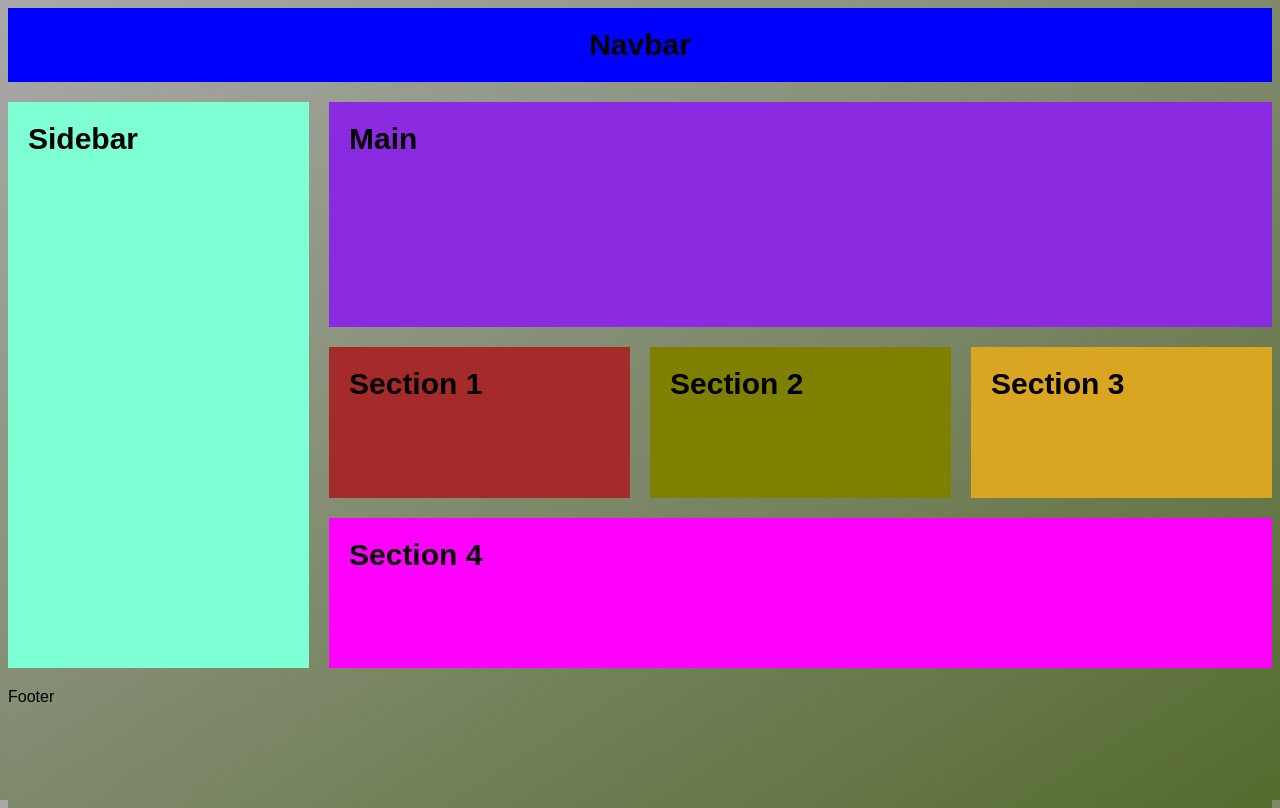
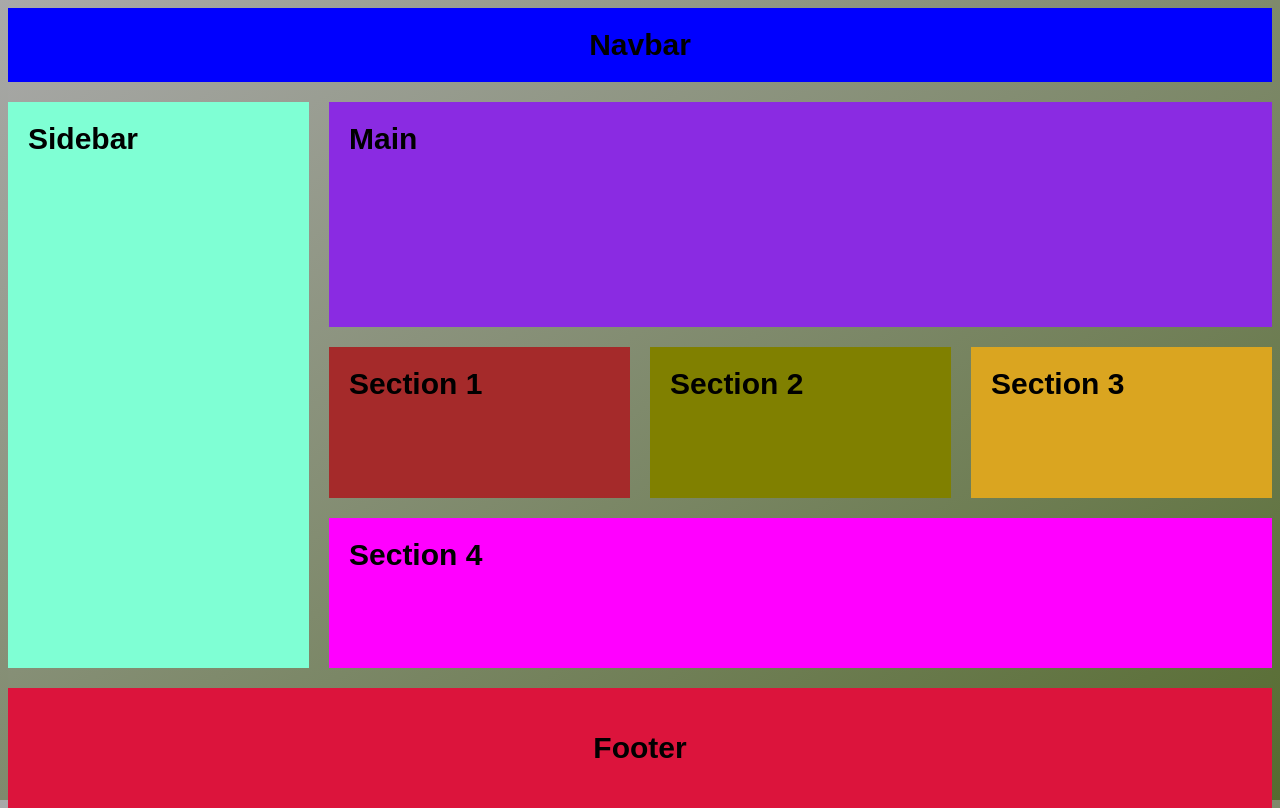
Before and after one commit to SvdNeo/simple_grid_layout, a plain HTML site: page grid.html in a window 1280 px wide. Drawn offline with Linux system fonts and the light colour scheme.

Commit message:
created the footer

```diff
--- a/style.css
+++ b/style.css
@@ -70,3 +70,13 @@ background-color: brown;
     font-weight: bolder;
     background-color: fuchsia;
 }
+footer{
+    grid-area: Footer;
+    padding: 20px;
+    display: flex;
+    justify-content: center;
+    align-items: center;
+    font-size: 30px;
+    font-weight: bolder;
+    background-color: crimson;
+}
```
